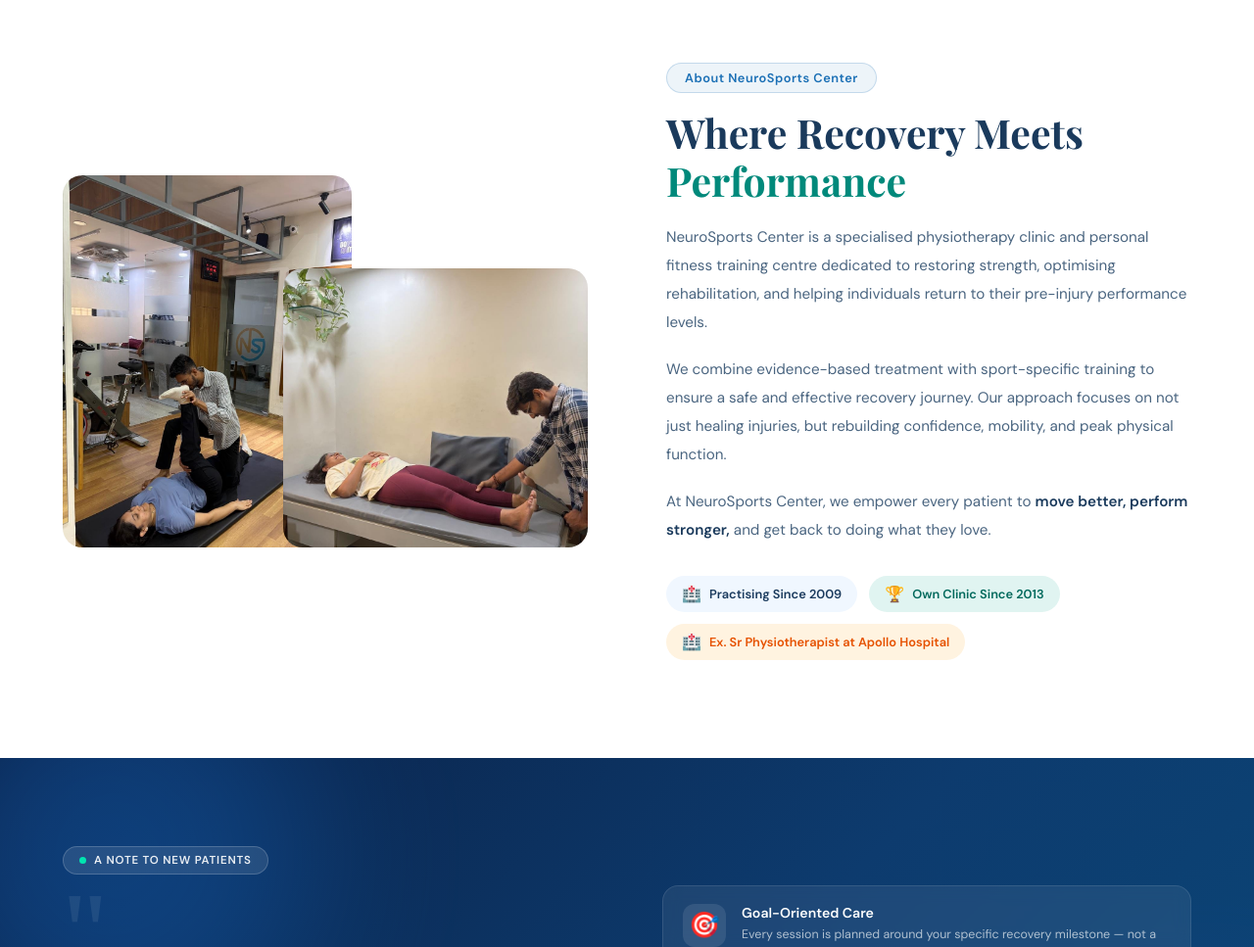
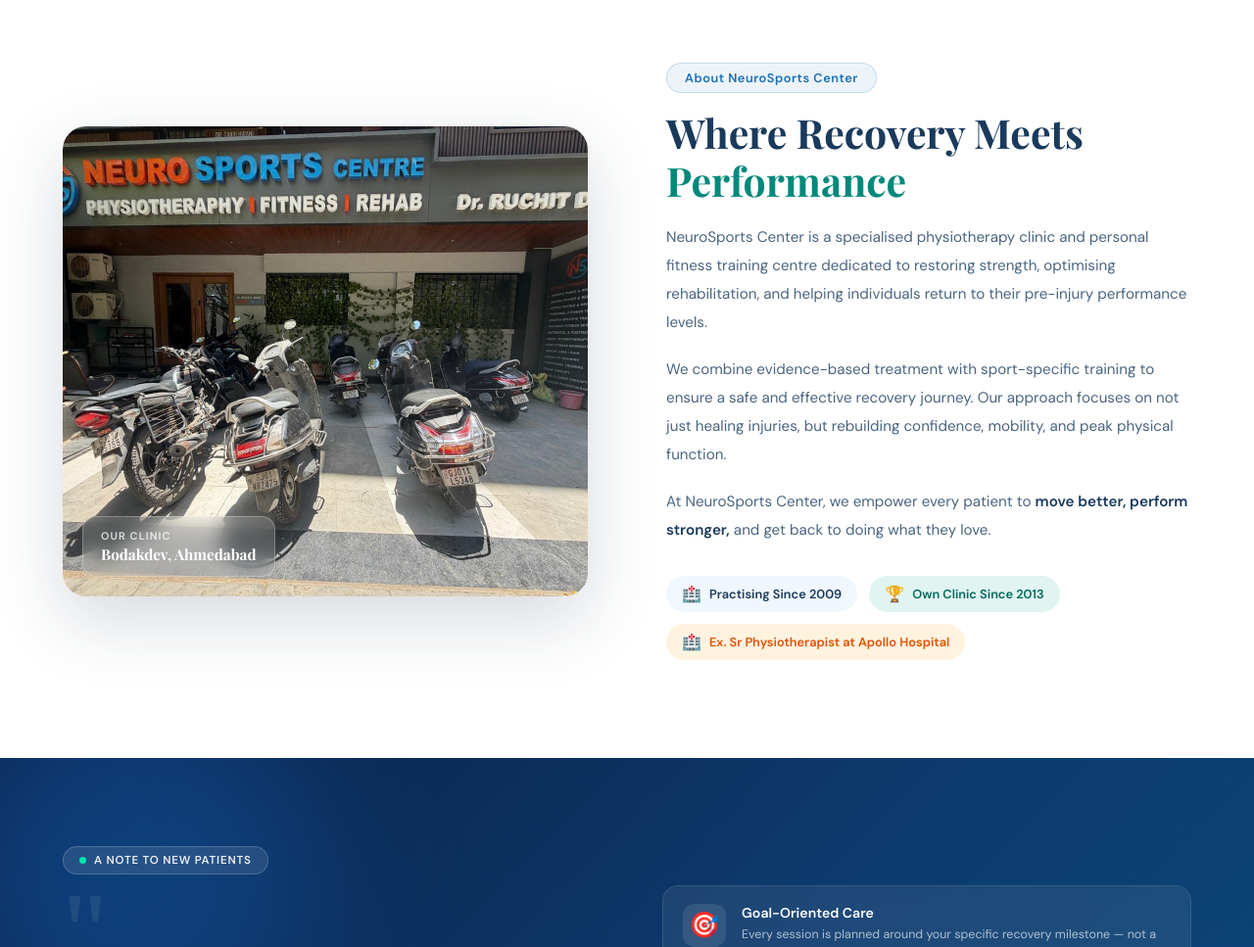
Before and after one commit to ydvrahul19/nuerosprts, a website: page index.html in a window 1280 px wide. Shown: the part 940-1907 px from the top of the page at 98% size. Drawn offline with nearby package versions, Linux system fonts and the light colour scheme.

Commit message:
Update index.html

```diff
--- a/index.html
+++ b/index.html
@@ -1022,12 +1022,13 @@ footer::before { content:''; position:absolute; top:0; left:0; right:0; height:1
   <!-- QUALITY SECTION -->
   <section class="quality-section">
     <div class="quality-inner max-wrap">
-      <div class="quality-images" data-aos="fade-right">
-        <div class="qi-photo qi-photo1">
-          <img src="images/session5.jpg" alt="Physiotherapy Treatment" style="object-position:center;">
-        </div>
-        <div class="qi-photo qi-photo2">
-          <img src="images/session4.jpg" alt="Manual Therapy" style="object-position:center;">
+      <div class="quality-images" data-aos="fade-right" style="height:auto;">
+        <div style="position:relative;border-radius:24px;overflow:hidden;box-shadow:0 24px 70px rgba(26,46,74,.18);">
+          <img src="images/clinic/new_img9.jpg" alt="NeuroSports Centre Clinic" style="width:100%;height:480px;object-fit:cover;object-position:center;display:block;">
+          <div style="position:absolute;bottom:20px;left:20px;background:rgba(255,255,255,.15);backdrop-filter:blur(10px);border:1px solid rgba(255,255,255,.25);border-radius:14px;padding:12px 18px;">
+            <div style="color:rgba(255,255,255,.8);font-size:.68rem;font-weight:700;letter-spacing:.1em;text-transform:uppercase;">Our Clinic</div>
+            <div style="color:#fff;font-size:.95rem;font-weight:700;font-family:'Playfair Display',serif;margin-top:2px;">Bodakdev, Ahmedabad</div>
+          </div>
         </div>
       </div>
       <div class="quality-text" data-aos="fade-left">
```
